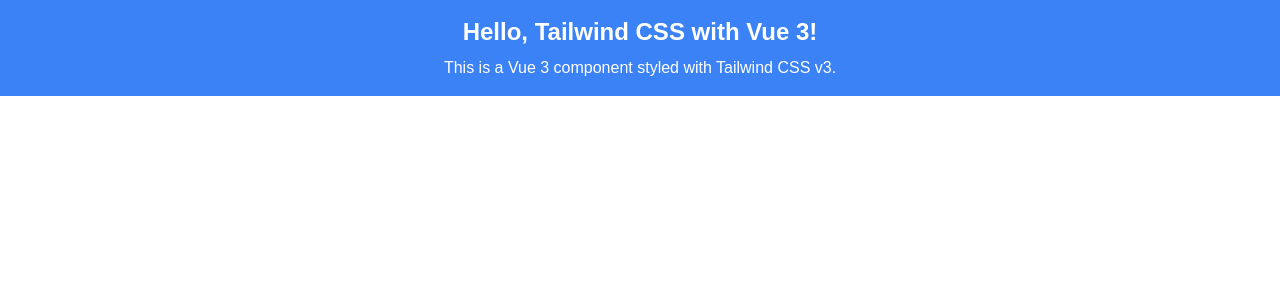
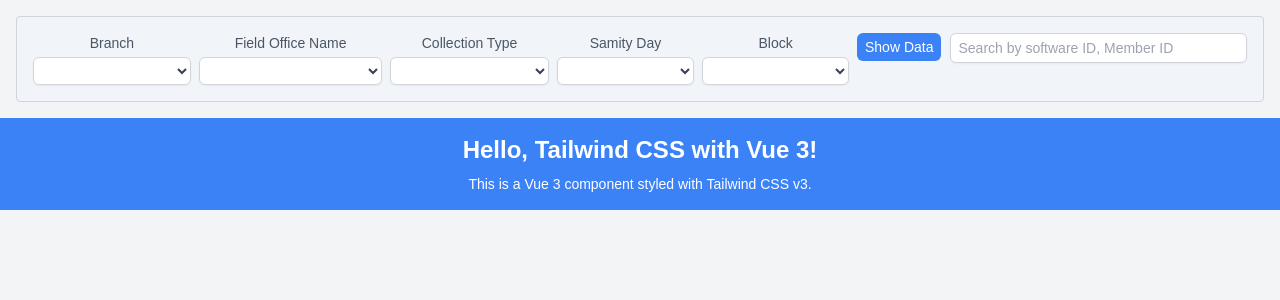
Before and after one commit to younoch/swasti-evaluation-vue, a Vue app: page / in a window 1280 px wide. Shown: the top 300 px of the page. Built offline with nearby package versions, Linux system fonts and the light colour scheme.

Commit message:
feature: inplement scss and filterOptions

```diff
--- a/package.json
+++ b/package.json
@@ -20,6 +20,8 @@
     "@vue/cli-service": "^5.0.8",
     "autoprefixer": "^10.4.2",
     "postcss": "^8.4.5",
+    "sass": "^1.84.0",
+    "sass-loader": "^16.0.4",
     "tailwindcss": "^3.0.0",
     "typescript": "~4.1.5",
     "vue": "^3.2.37"
--- /dev/null
+++ b/src/assets/scss/base/_reset.scss
@@ -0,0 +1,18 @@
+@use '../utils/variables' as *;
+@use '../utils/mixins' as *;
+html, body {
+    margin: 0;
+    padding: 0;
+    border: 0;
+    box-sizing: border-box;
+    font-size: 100%;
+    font: inherit;
+    vertical-align: baseline;
+    height: 100%;
+    line-height: 1.5;
+    font-family: sans-serif;
+}
+body {
+    @include smooth-bg-transition;
+    @apply bg-gray-100 dark:bg-black text-sm;
+}
--- /dev/null
+++ b/src/assets/scss/main.scss
@@ -0,0 +1,2 @@
+/* assets/scss/main.scss */
+@use './base/reset' as *;
--- /dev/null
+++ b/src/assets/scss/utils/_mixins.scss
@@ -0,0 +1,9 @@
+@mixin flex-center {
+    display: flex;
+    justify-content: center;
+    align-items: center;
+}
+
+@mixin smooth-bg-transition {
+  transition: background-color 0.5s ease, color 0.5s ease;
+}
--- /dev/null
+++ b/src/assets/scss/utils/_variables.scss
@@ -0,0 +1 @@
+$primary-color: #3490dc;
--- /dev/null
+++ b/src/components/home/FilterOptions.vue
@@ -0,0 +1,84 @@
+<template>
+  <div
+    class="grid grid-cols-12 border border-gray-300 rounded p-4 gap-2 text-gray-600"
+  >
+    <form class="col-span-9 flex gap-2" @submit.prevent="showData">
+      <ReusableSelect
+        id="branch"
+        label="Branch"
+        :options="['Branch 1', 'Branch 2']"
+        v-model="filterOptionValues.branch"
+      />
+      <ReusableSelect
+        id="fieldOfficeName"
+        label="Field Office Name"
+        :options="['Field Office 1', 'Field Office 2']"
+        v-model="filterOptionValues.fieldOfficeName"
+      />
+      <ReusableSelect
+        id="collectionType"
+        label="Collection Type"
+        :options="['Type 1', 'Type 2']"
+        v-model="filterOptionValues.collectionType"
+      />
+      <ReusableSelect
+        id="samityDay"
+        label="Samity Day"
+        :options="['Day 1', 'Day 2']"
+        v-model="filterOptionValues.samityDay"
+      />
+      <ReusableSelect
+        id="block"
+        label="Block"
+        :options="['Block 1', 'Block 2']"
+        v-model="filterOptionValues.block"
+      />
+      <div class="flex flex-col justify-between">
+        <button
+          class="px-2 py-1 rounded-md bg-blue-500 text-white"
+          type="submit"
+        >
+          Show Data
+        </button>
+      </div>
+    </form>
+    <form class="col-span-3">
+      <input
+        type="text"
+        v-model="searchBy"
+        class="w-full max-w-md px-2 py-1 text-gray-700 bg-white border border-gray-300 rounded-md shadow-sm focus:outline-none focus:border-blue-500 focus:ring-1 focus:ring-blue-500"
+        placeholder="Search by software ID, Member ID"
+      />
+    </form>
+  </div>
+</template>
+
+<script setup lang="ts">
+import { inject } from "vue";
+import { IFilterOptions, ITotaling } from "./type";
+import ReusableSelect from "@/components/reusable/Select.vue";
+
+const defaultFilterOptions: IFilterOptions = {
+  branch: "",
+  fieldOfficeName: "",
+  collectionType: "",
+  samityDay: "",
+  block: "",
+};
+
+const defaultTotalValues : ITotaling = {
+  members: 0,
+  loanReceible: 0,
+  collections: 0,
+  loan: 0,
+  gs: 0,
+  vs: 0,
+  dps: 0
+}
+
+const filterOptionValues = inject<IFilterOptions>("fiter-option-values") ?? defaultFilterOptions;
+const totalValues = inject<ITotaling>("total-values") ?? defaultTotalValues;
+const searchBy = inject<string>("search-by") ?? "";
+
+const showData = () => {};
+</script>
--- /dev/null
+++ b/src/components/home/Page.vue
@@ -0,0 +1,35 @@
+<!-- src/components/HomePage.vue -->
+<template>
+  <div class="m-4 bg-slate-100 rounded">
+    <FilterOptions />
+  </div>
+</template>
+
+<script setup lang="ts">
+import { provide, ref, reactive } from "vue";
+import FilterOptions from "./FilterOptions.vue";
+import { IFilterOptions, ITotaling } from "./type";
+
+const filterOptionValues = reactive<IFilterOptions>({
+  branch: '',
+  fieldOfficeName: '',
+  collectionType: '',
+  samityDay: '',
+  block: ''
+});
+
+const totalValues = reactive<ITotaling>({
+  members: 0,
+  loanReceible: 0,
+  collections: 0,
+  loan: 0,
+  gs: 0,
+  vs: 0,
+  dps: 0
+})
+const searchBy = ref<string>('')
+
+provide('search-by', searchBy);
+provide('fiter-option-values', filterOptionValues);
+provide('total-values', totalValues);
+</script>
--- /dev/null
+++ b/src/components/reusable/Select.vue
@@ -0,0 +1,48 @@
+<template>
+    <div class="flex flex-col flex-grow">
+      <label :for="id">{{ label }}</label>
+      <select
+        :id="id"
+        v-model="selectedValue"
+        class="w-full max-w-md px-2 py-1 text-gray-700 bg-white border border-gray-300 rounded-md shadow-sm focus:outline-none focus:border-blue-500 focus:ring-1 focus:ring-blue-500 mt-1"
+        @change="updateValue"
+      >
+        <option v-for="option in options" :key="option" :value="option">{{ option }}</option>
+      </select>
+    </div>
+  </template>
+
+  <script setup lang="ts">
+  import { defineProps, defineEmits, ref, watch } from 'vue';
+
+  const props = defineProps({
+    id: {
+      type: String,
+      required: true
+    },
+    label: {
+      type: String,
+      required: true
+    },
+    options: {
+      type: Array as () => string[],
+      required: true
+    },
+    modelValue: {
+      type: String,
+      required: true
+    }
+  });
+
+  const emits = defineEmits(['update:modelValue']);
+
+  const selectedValue = ref(props.modelValue);
+
+  watch(selectedValue, (newValue) => {
+    emits('update:modelValue', newValue);
+  });
+
+  const updateValue = () => {
+    emits('update:modelValue', selectedValue.value);
+  };
+  </script>
--- a/src/main.ts
+++ b/src/main.ts
@@ -4,6 +4,7 @@
 import store from './store'
 import router from './router'
 import './assets/css/tailwind.css'
+import './assets/scss/main.scss'
 
 const app = createApp(App)
 
--- a/src/router/index.ts
+++ b/src/router/index.ts
@@ -1,7 +1,7 @@
 // src/router/index.ts
 import { createRouter, createWebHistory, RouteRecordRaw } from 'vue-router'
 
-const HomePage = () => import('@/components/HomePage.vue')
+const HomePage = () => import('@/components/home/Page.vue')
 
 const routes: Array<RouteRecordRaw> = [
   {
```
Also changed, not shown: src/components/HomePage.vue (deleted, +0 -10 lines), src/components/home/type.d.ts (added, +17 -0 lines), 1 other file (tests, documents, lock files or other folders).
